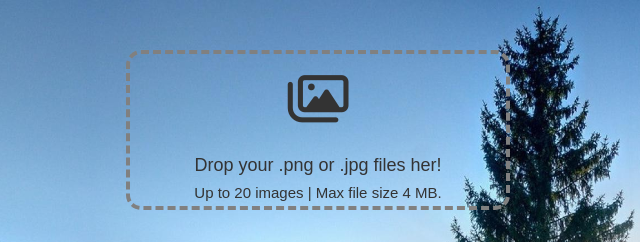
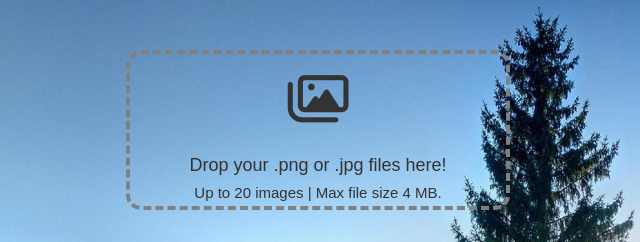
Before and after one commit to JADundee/Drag-Drop, a website with bundled scripts: page dist/index.html in a window 1280 px wide. Shown: the top 242 px of the page, 322-962 px from the left. Built offline with nearby package versions, Linux system fonts and the light colour scheme.

Commit message:
Updated typo

```diff
--- a/dist/index.html
+++ b/dist/index.html
@@ -13,7 +13,7 @@
     <main>
         <section class="dropArea">
             <i class="far fa-images"></i>
-            <p>Drop your .png or .jpg files her!</p>
+            <p>Drop your .png or .jpg files here!</p>
             <p><small>Up to 20 images | Max file size 4 MB.</small></p>
         </section>
         <section class="results none">
```
